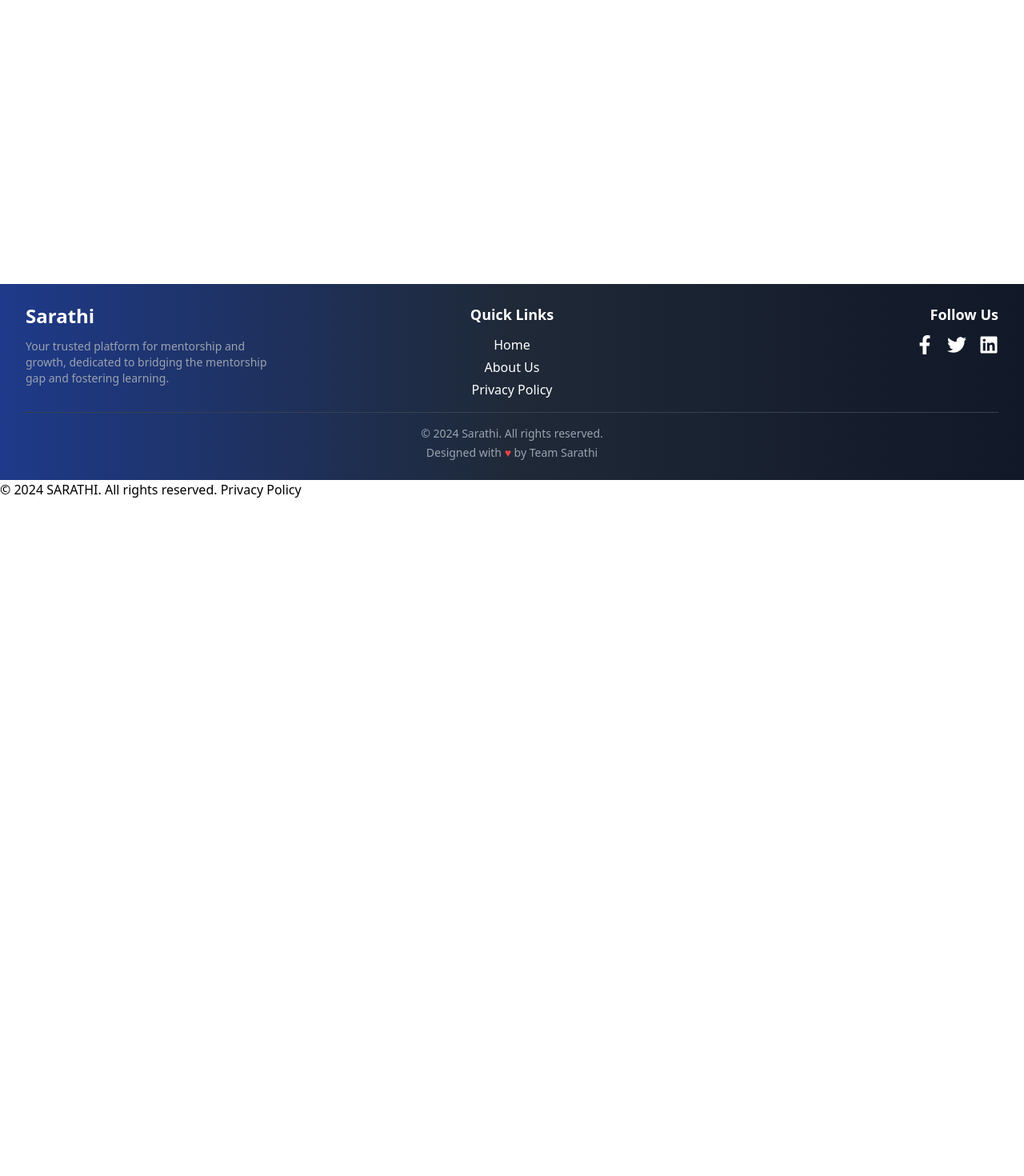
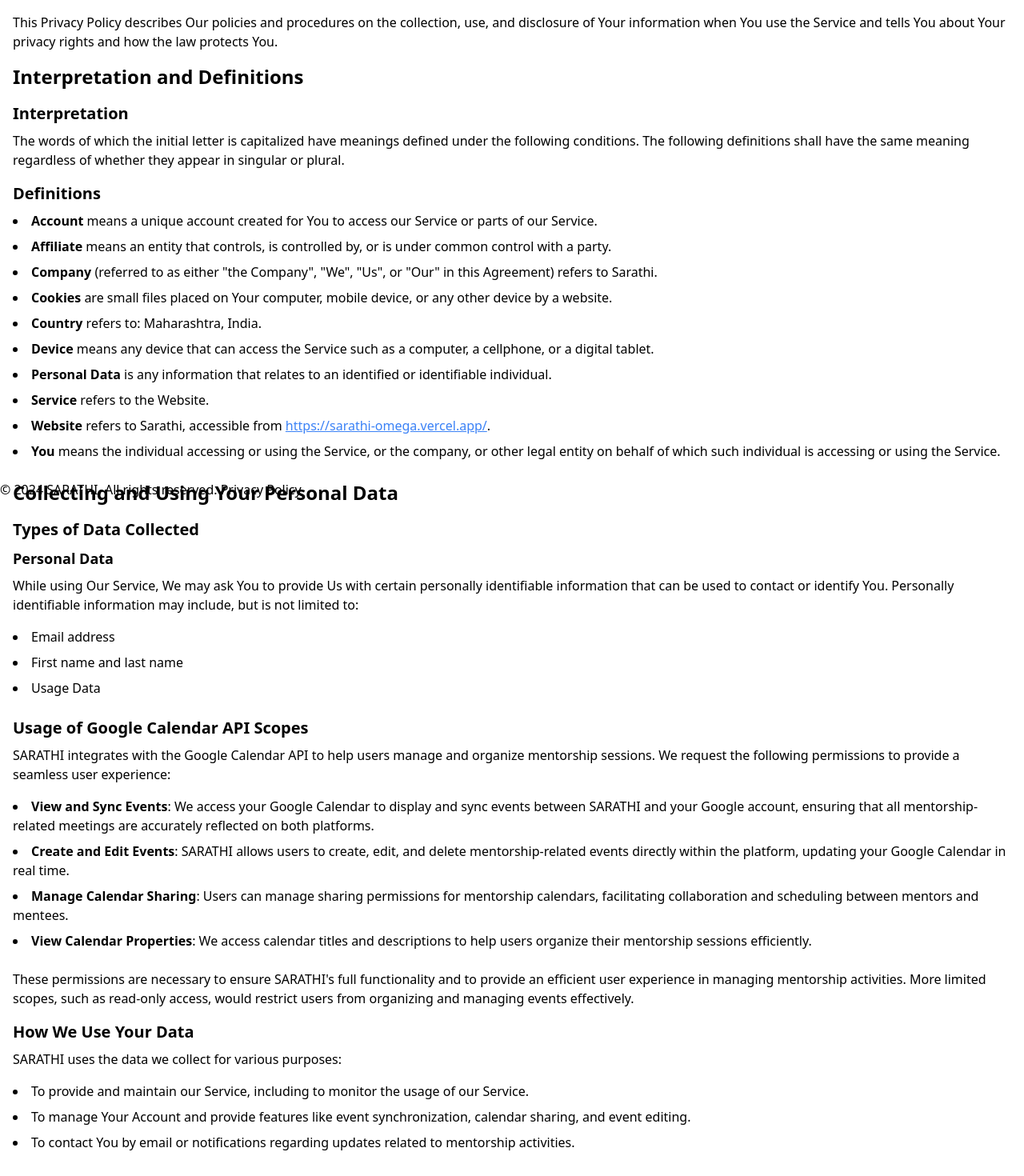
Before and after one commit to Sarathi062/Sarathi, a React (Vite) app: page /privacypolicy in a window 1280 px wide. Shown: the part 200-1670 px from the top of the page at 80% size. Before the commit the page ends 824 px from the top, so only its background shows below. Built offline with nearby package versions, Linux system fonts and the light colour scheme.

Commit message:
added our own PrivacyPolicy

```diff
--- a/src/App.jsx
+++ b/src/App.jsx
@@ -21,6 +21,7 @@
 import CreateSession from "./components/CreateSession";
 import EditProfile from "./components/EditProfile";
 import Aimentor from "./components/Aimentor";
+import PrivacyPolicy from "./components/PrivacyPolicy";
 
 function App() {
   const [mentorLogin, setMentorLogin] = useState(false);
@@ -170,6 +171,7 @@
           element={menteeLogin ? <Aimentor /> : <Navigate to="/login" />}
         />
         <Route path="/ai-mentor" element={<Aimentor />} />
+        <Route path="/privacypolicy" element={<PrivacyPolicy/>}/>
           </Routes>
         </div>
         <Footer />
--- a/src/components/Footer.jsx
+++ b/src/components/Footer.jsx
@@ -1,5 +1,6 @@
 import React from "react";
 import { FaLinkedin, FaTwitter, FaFacebookF } from "react-icons/fa";
+import { Link } from 'react-router-dom';
 
 const Footer = () => {
   return (
@@ -45,12 +46,11 @@
                   </a>
                 </li>
                 <li>
-                  <a
-                    href="https://www.freeprivacypolicy.com/live/5204139f-0224-4c1c-aa86-5c55dffa3941"
+                  <Link to='/privacypolicy'
                     className="hover:text-blue-300 transition-colors duration-300"
                   >
                     Privacy Policy
-                  </a>
+                  </Link>
                 </li>
               </ul>
             </nav>
--- /dev/null
+++ b/src/components/PrivacyPolicy.jsx
@@ -0,0 +1,115 @@
+import React from 'react';
+
+const PrivacyPolicy = () => {
+    return (
+        <div className="container mx-auto py-10 px-4">
+            <h1 className="text-4xl font-bold mb-6">Privacy Policy</h1>
+            <p className="text-gray-600 mb-6">Last updated: October 06, 2024</p>
+
+            <p className="mb-4">
+                This Privacy Policy describes Our policies and procedures on the collection, use, and disclosure of Your information
+                when You use the Service and tells You about Your privacy rights and how the law protects You.
+            </p>
+
+            <h2 className="text-2xl font-semibold mb-4">Interpretation and Definitions</h2>
+            <h3 className="text-xl font-semibold mb-2">Interpretation</h3>
+            <p className="mb-4">
+                The words of which the initial letter is capitalized have meanings defined under the following conditions. The
+                following definitions shall have the same meaning regardless of whether they appear in singular or plural.
+            </p>
+
+            <h3 className="text-xl font-semibold mb-2">Definitions</h3>
+            <ul className="list-disc list-inside mb-6">
+                <li className="mb-2">
+                    <strong>Account</strong> means a unique account created for You to access our Service or parts of our Service.
+                </li>
+                <li className="mb-2">
+                    <strong>Affiliate</strong> means an entity that controls, is controlled by, or is under common control with a party.
+                </li>
+                <li className="mb-2">
+                    <strong>Company</strong> (referred to as either "the Company", "We", "Us", or "Our" in this Agreement) refers to Sarathi.
+                </li>
+                <li className="mb-2">
+                    <strong>Cookies</strong> are small files placed on Your computer, mobile device, or any other device by a website.
+                </li>
+                <li className="mb-2">
+                    <strong>Country</strong> refers to: Maharashtra, India.
+                </li>
+                <li className="mb-2">
+                    <strong>Device</strong> means any device that can access the Service such as a computer, a cellphone, or a digital tablet.
+                </li>
+                <li className="mb-2">
+                    <strong>Personal Data</strong> is any information that relates to an identified or identifiable individual.
+                </li>
+                <li className="mb-2">
+                    <strong>Service</strong> refers to the Website.
+                </li>
+                <li className="mb-2">
+                    <strong>Website</strong> refers to Sarathi, accessible from{' '}
+                    <a
+                        href="https://sarathi-omega.vercel.app/"
+                        target="_blank"
+                        className="text-blue-500 underline"
+                    >
+                        https://sarathi-omega.vercel.app/
+                    </a>.
+                </li>
+                <li className="mb-2">
+                    <strong>You</strong> means the individual accessing or using the Service, or the company, or other legal entity on
+                    behalf of which such individual is accessing or using the Service.
+                </li>
+            </ul>
+
+            <h2 className="text-2xl font-semibold mb-4">Collecting and Using Your Personal Data</h2>
+            <h3 className="text-xl font-semibold mb-2">Types of Data Collected</h3>
+
+            <h4 className="text-lg font-semibold mb-2">Personal Data</h4>
+            <p className="mb-4">
+                While using Our Service, We may ask You to provide Us with certain personally identifiable information that can be used
+                to contact or identify You. Personally identifiable information may include, but is not limited to:
+            </p>
+            <ul className="list-disc list-inside mb-6">
+                <li className="mb-2">Email address</li>
+                <li className="mb-2">First name and last name</li>
+                <li className="mb-2">Usage Data</li>
+            </ul>
+
+            <h3 className="text-xl font-semibold mb-2">Usage of Google Calendar API Scopes</h3>
+            <p className="mb-4">
+                SARATHI integrates with the Google Calendar API to help users manage and organize mentorship sessions. We request the following
+                permissions to provide a seamless user experience:
+            </p>
+            <ul className="list-disc list-inside mb-6">
+                <li className="mb-2"><strong>View and Sync Events</strong>: We access your Google Calendar to display and sync events between SARATHI and your Google account, ensuring that all mentorship-related meetings are accurately reflected on both platforms.</li>
+                <li className="mb-2"><strong>Create and Edit Events</strong>: SARATHI allows users to create, edit, and delete mentorship-related events directly within the platform, updating your Google Calendar in real time.</li>
+                <li className="mb-2"><strong>Manage Calendar Sharing</strong>: Users can manage sharing permissions for mentorship calendars, facilitating collaboration and scheduling between mentors and mentees.</li>
+                <li className="mb-2"><strong>View Calendar Properties</strong>: We access calendar titles and descriptions to help users organize their mentorship sessions efficiently.</li>
+            </ul>
+
+            <p className="mb-4">
+                These permissions are necessary to ensure SARATHI's full functionality and to provide an efficient user experience in managing mentorship activities.
+                More limited scopes, such as read-only access, would restrict users from organizing and managing events effectively.
+            </p>
+
+            <h3 className="text-xl font-semibold mb-2">How We Use Your Data</h3>
+            <p className="mb-4">
+                SARATHI uses the data we collect for various purposes:
+            </p>
+            <ul className="list-disc list-inside mb-6">
+                <li className="mb-2">To provide and maintain our Service, including to monitor the usage of our Service.</li>
+                <li className="mb-2">To manage Your Account and provide features like event synchronization, calendar sharing, and event editing.</li>
+                <li className="mb-2">To contact You by email or notifications regarding updates related to mentorship activities.</li>
+            </ul>
+
+            <h2 className="text-2xl font-semibold mb-4">Contact Us</h2>
+            <p className="mb-4">
+                If you have any questions about this Privacy Policy, You can contact us:
+            </p>
+            <ul className="list-disc list-inside">
+                <li className="mb-2">By email: <a href="mailto:sarathi062023@gmail.com" className="text-blue-500 underline">sarathi062023@gmail.com</a></li>
+            </ul>
+        </div>
+    );
+};
+
+export default PrivacyPolicy;
```
